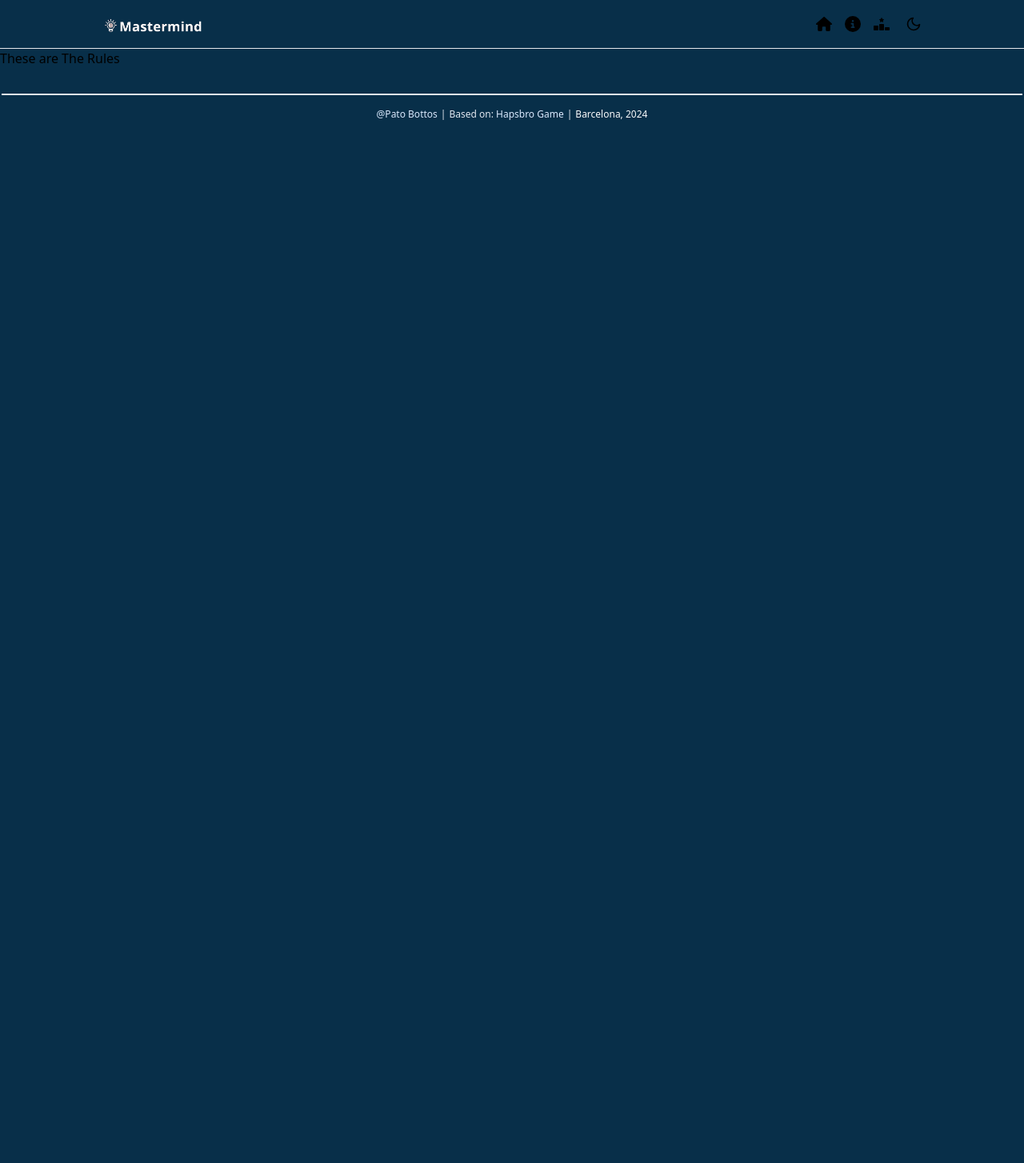
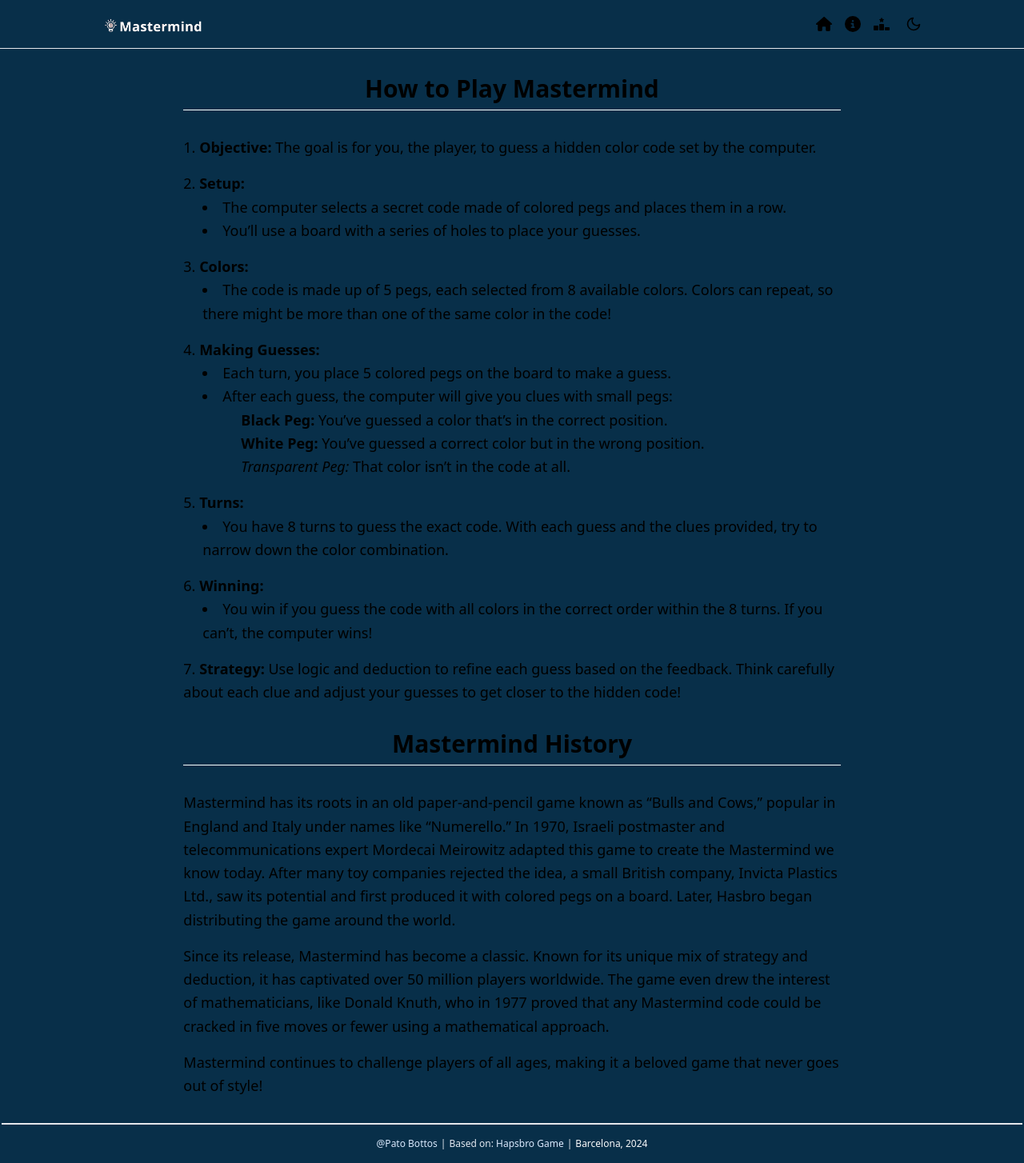
Before and after one commit to patobottos/mastermind, a Next.js app: page /rules in a window 1280 px wide. Shown: the whole page at 80% size. Before the commit the page ends 800 px from the top, so only its background shows below. Built offline with nearby package versions, Linux system fonts and the light colour scheme.

Commit message:
✨ New Rules and History text on page

```diff
--- a/src/app/rules/page.tsx
+++ b/src/app/rules/page.tsx
@@ -5,7 +5,123 @@ export const metadata: Metadata = {
   description: "Mastermind Rules and History",
 };
 
-function Rules() {
-  return <div>These are The Rules</div>;
-}
+const Rules = () => {
+  return (
+    <div className="flex flex-col items-center">
+      <div className="w-full max-w-[1000px] md:w-2/3 px-4">
+        <h2 className="text-3xl font-semibold text-center my-8 border-b border-white pb-2">
+          How to Play Mastermind
+        </h2>
+
+        <ol className="list-decimal list-inside space-y-4 text-lg leading-relaxed">
+          <li>
+            <strong>Objective:</strong> The goal is for you, the player, to
+            guess a hidden color code set by the computer.
+          </li>
+          <li>
+            <strong>Setup:</strong>
+            <ul className="list-disc list-inside ml-6">
+              <li>
+                The computer selects a secret code made of colored pegs and
+                places them in a row.
+              </li>
+              <li>
+                You’ll use a board with a series of holes to place your guesses.
+              </li>
+            </ul>
+          </li>
+          <li>
+            <strong>Colors:</strong>
+            <ul className="list-disc list-inside ml-6">
+              <li>
+                The code is made up of 5 pegs, each selected from 8 available
+                colors. Colors can repeat, so there might be more than one of
+                the same color in the code!
+              </li>
+            </ul>
+          </li>
+          <li>
+            <strong>Making Guesses:</strong>
+            <ul className="list-disc list-inside ml-6">
+              <li>
+                Each turn, you place 5 colored pegs on the board to make a
+                guess.
+              </li>
+              <li>
+                After each guess, the computer will give you clues with small
+                pegs:
+              </li>
+              <ul className="list-inside ml-12">
+                <li>
+                  <strong>Black Peg:</strong> You’ve guessed a color that’s in
+                  the correct position.
+                </li>
+                <li>
+                  <strong>White Peg:</strong> You’ve guessed a correct color but
+                  in the wrong position.
+                </li>
+                <li>
+                  <em>Transparent Peg:</em> That color isn’t in the code at all.
+                </li>
+              </ul>
+            </ul>
+          </li>
+          <li>
+            <strong>Turns:</strong>
+            <ul className="list-disc list-inside ml-6">
+              <li>
+                You have 8 turns to guess the exact code. With each guess and
+                the clues provided, try to narrow down the color combination.
+              </li>
+            </ul>
+          </li>
+          <li>
+            <strong>Winning:</strong>
+            <ul className="list-disc list-inside ml-6">
+              <li>
+                You win if you guess the code with all colors in the correct
+                order within the 8 turns. If you can’t, the computer wins!
+              </li>
+            </ul>
+          </li>
+          <li>
+            <strong>Strategy:</strong> Use logic and deduction to refine each
+            guess based on the feedback. Think carefully about each clue and
+            adjust your guesses to get closer to the hidden code!
+          </li>
+        </ol>
+
+        <h2 className="text-3xl font-semibold text-center my-8 border-b border-white pb-2">
+          Mastermind History
+        </h2>
+
+        <div className="space-y-4 text-lg leading-relaxed">
+          <p>
+            Mastermind has its roots in an old paper-and-pencil game known as
+            “Bulls and Cows,” popular in England and Italy under names like
+            “Numerello.” In 1970, Israeli postmaster and telecommunications
+            expert Mordecai Meirowitz adapted this game to create the Mastermind
+            we know today. After many toy companies rejected the idea, a small
+            British company, Invicta Plastics Ltd., saw its potential and first
+            produced it with colored pegs on a board. Later, Hasbro began
+            distributing the game around the world.
+          </p>
+          <p>
+            Since its release, Mastermind has become a classic. Known for its
+            unique mix of strategy and deduction, it has captivated over 50
+            million players worldwide. The game even drew the interest of
+            mathematicians, like Donald Knuth, who in 1977 proved that any
+            Mastermind code could be cracked in five moves or fewer using a
+            mathematical approach.
+          </p>
+          <p>
+            Mastermind continues to challenge players of all ages, making it a
+            beloved game that never goes out of style!
+          </p>
+        </div>
+      </div>
+    </div>
+  );
+};
+
 export default Rules;
```
